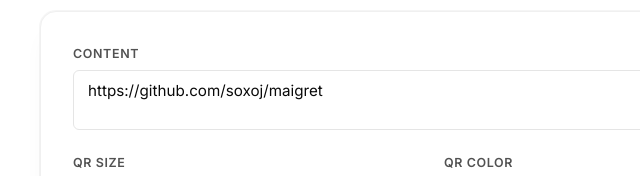
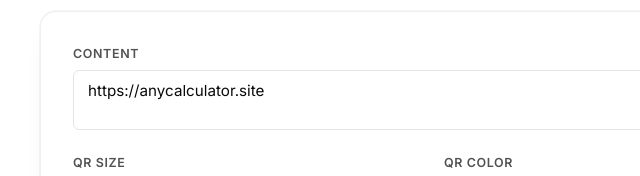
Before and after one commit to CharlesTao1117/tools-site, a plain HTML site: page qr-code-generator/index.html in a window 1280 px wide. Shown: the part 384-560 px from the top of the page, 204-844 px from the left. Drawn offline with Linux system fonts and the light colour scheme; a script that the page names is missing.

Commit message:
qr: change default content to https://anycalculator.site

```diff
--- a/qr-code-generator/index.html
+++ b/qr-code-generator/index.html
@@ -67,7 +67,7 @@
     <div class="form-group">
       <label>Content</label>
       <div class="input-wrap">
-        <textarea id="qrText" rows="2" placeholder="Enter text, URL, or any data...">https://github.com/soxoj/maigret</textarea>
+        <textarea id="qrText" rows="2" placeholder="Enter text, URL, or any data...">https://anycalculator.site</textarea>
       </div>
     </div>
 
```
